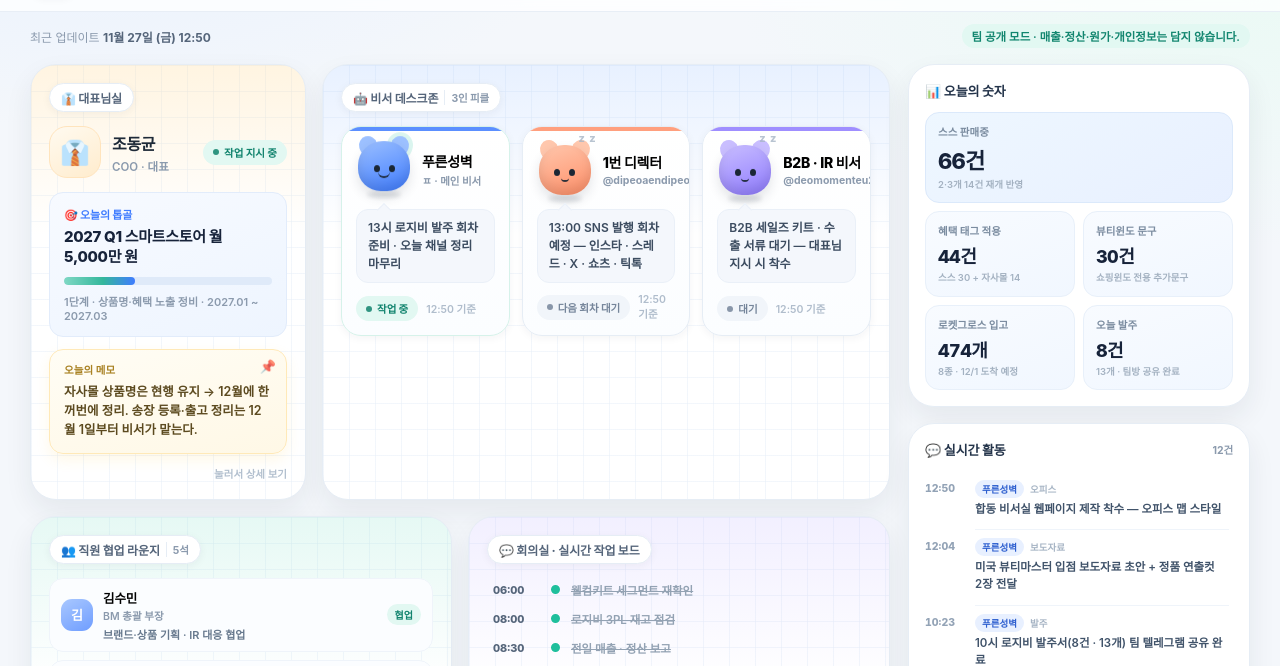
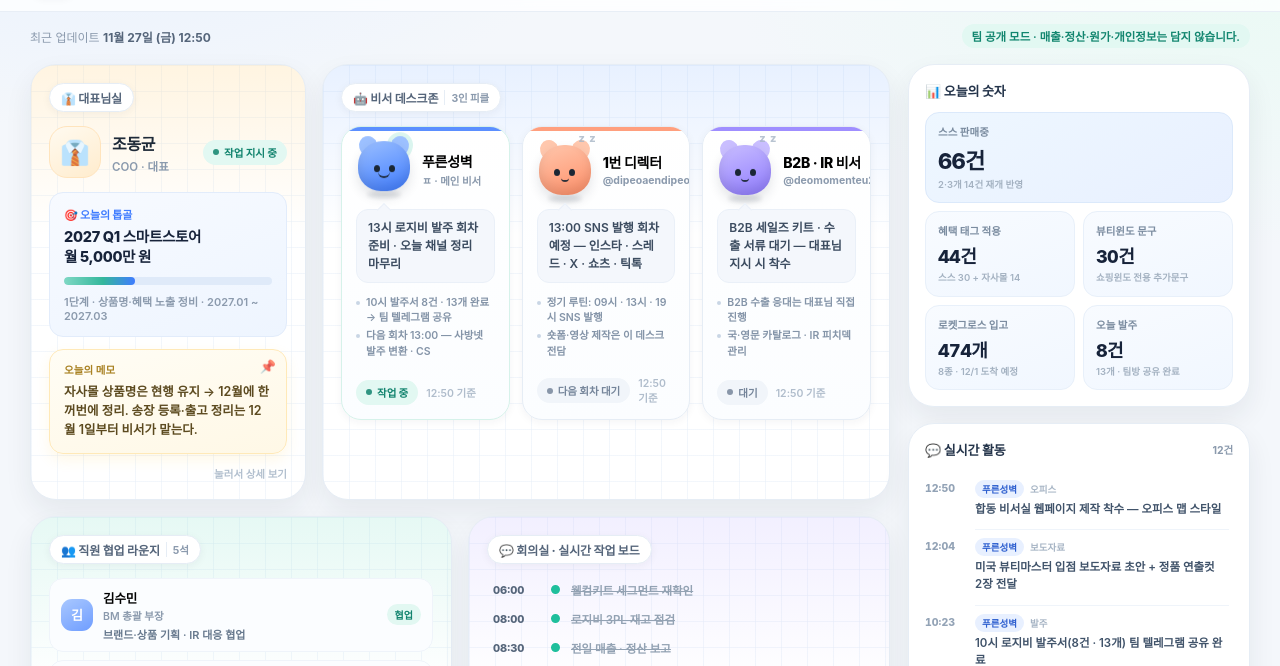
Before and after one commit to differdeeper/TheMoment, a plain HTML site: page index.html in a window 1280 px wide. Shown: the part 63-729 px from the top of the page. Drawn offline with Linux system fonts and the light colour scheme.

Commit message:
polish: 데스크 카드에 진행 상황 표시, 톱골 제목 줄바꿈 정리

```diff
--- a/app.js
+++ b/app.js
@@ -576,6 +576,10 @@
             '</div>' +
           '</div>' +
           '<div class="bubble">' + esc(a.task) + '</div>' +
+          ((a.now || []).length ?
+            '<ul class="desk-now">' + a.now.slice(0, 3).map(function (n) {
+              return '<li>' + esc(n) + '</li>';
+            }).join('') + '</ul>' : '') +
           '<div class="desk-foot">' +
             '<span class="badge" data-s="' + esc(a.status) + '">' + esc(a.statusLabel) + '</span>' +
             '<span class="ago">' + esc(a.lastUpdated) + ' 기준</span>' +
--- a/style.css
+++ b/style.css
@@ -348,12 +348,13 @@ button { font-family: inherit; }
 
 .goal-title {
   margin: 5px 0 9px;
-  font-size: 15px;
+  font-size: 14.5px;
   font-weight: 800;
   letter-spacing: -.02em;
-  line-height: 1.35;
+  line-height: 1.4;
   color: #17233a;
   word-break: keep-all;
+  text-wrap: balance;
 }
 
 .goal-bar {
@@ -482,6 +483,36 @@ button { font-family: inherit; }
   justify-content: space-between;
   gap: 8px;
   margin-top: auto;
+  padding-top: 4px;
+}
+
+.desk-now {
+  list-style: none;
+  margin: 2px 0 4px;
+  padding: 0;
+  display: grid;
+  gap: 3px;
+}
+
+.desk-now li {
+  position: relative;
+  padding-left: 10px;
+  font-size: 10.5px;
+  line-height: 1.45;
+  font-weight: 600;
+  color: #8494a8;
+  overflow: hidden;
+}
+
+.desk-now li::before {
+  content: "";
+  position: absolute;
+  left: 0;
+  top: 6px;
+  width: 4px;
+  height: 4px;
+  border-radius: 50%;
+  background: #c9d6e5;
 }
 
 .ago { font-size: 10.5px; font-weight: 600; color: #b0bdcc; }
```
